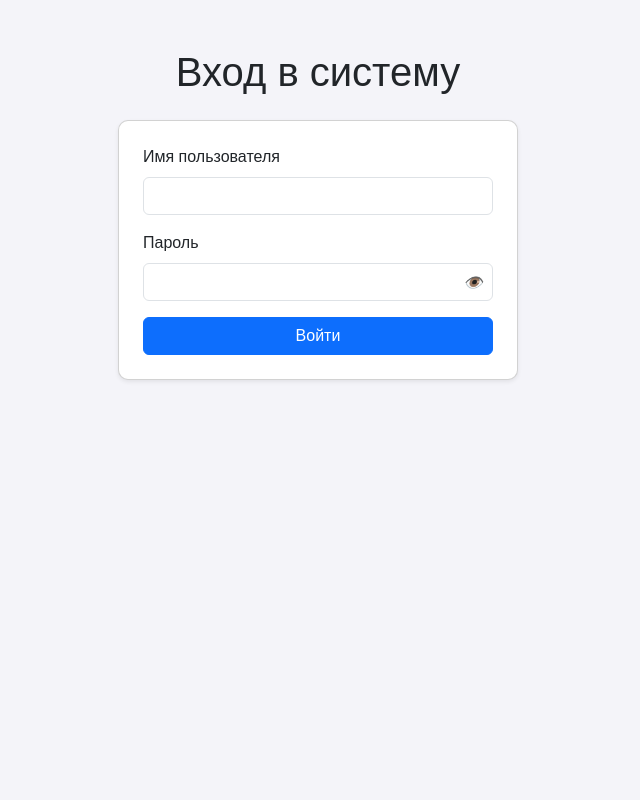
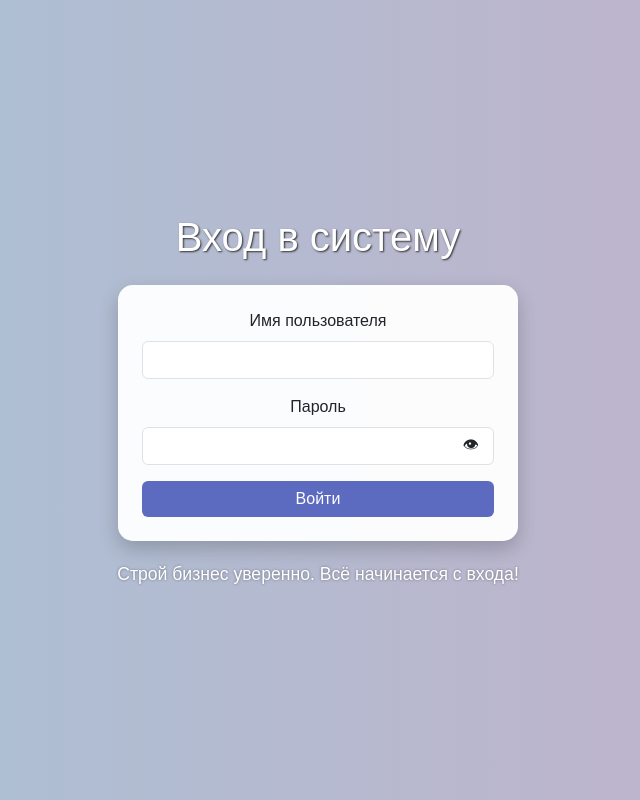
Before and after one commit to semionser/db1, a Flask app: page /login in a window 1280 px wide. Shown: the whole page, without its empty margins (322-962 px from the left). Run offline with Flask 3, Linux system fonts and the light colour scheme; parts of the project's set-up code (start-up, migrations or seed data) failed here and were passed over.

Commit message:
бновлён

```diff
--- a/templates/login.html
+++ b/templates/login.html
@@ -5,42 +5,99 @@
     <title>Вход</title>
     <link rel="icon" href="{{ url_for('static', filename='kit.ico') }}" type="image/x-icon">
     <meta name="viewport" content="width=device-width, initial-scale=1">
+
+    <!-- Bootstrap -->
     <link href="https://cdn.jsdelivr.net/npm/bootstrap@5.3.0/dist/css/bootstrap.min.css" rel="stylesheet">
+
+    <!-- Анимации и стили -->
     <style>
         body {
-            background-color: #f4f4f9;
-            font-family: Arial, sans-serif;
+    margin: 0;
+    padding: 0;
+    font-family: 'Arial', sans-serif;
+    background: linear-gradient(270deg, #F48FB1, #80DEEA);
+    background-size: 400% 400%;
+    animation: gradientBG 10s ease infinite;
+    min-height: 100vh;
+    display: flex;
+    align-items: center;
+    justify-content: center;
+}
+
+@keyframes gradientBG {
+    0% {background-position: 0% 50%;}
+    50% {background-position: 100% 50%;}
+    100% {background-position: 0% 50%;}
+}
+
+        .card {
+            border: none;
+            border-radius: 15px;
+            box-shadow: 0 8px 20px rgba(0, 0, 0, 0.2);
+            animation: fadeIn 1s ease forwards;
+            background-color: rgba(255, 255, 255, 0.95);
         }
 
-        .card {
-            border-radius: 10px;
+        @keyframes fadeIn {
+            from {opacity: 0; transform: translateY(-20px);}
+            to {opacity: 1; transform: translateY(0);}
         }
 
-        @media (max-width: 576px) {
-            h1 {
-                font-size: 1.5rem;
-            }
+        .form-control:focus {
+            box-shadow: 0 0 10px rgba(92, 107, 192, 0.6);
+            border-color: #5C6BC0;
+        }
 
-            .btn {
-                font-size: 0.9rem;
-            }
+        .btn-primary {
+            background-color: #5C6BC0;
+            border: none;
+            transition: background-color 0.3s ease;
+        }
+
+        .btn-primary:hover {
+            background-color: #3f51b5;
         }
 
         .eye-icon {
             position: absolute;
-            right: 10px;
-            top: 40px;
+            right: 15px;
+            top: 38px;
             cursor: pointer;
+            transition: transform 0.3s ease;
+        }
+
+        .eye-icon:hover {
+            transform: scale(1.2);
         }
 
         .password-container {
             position: relative;
         }
+
+        h1 {
+            text-shadow: 1px 1px 2px #333;
+            color: white;
+            animation: slideInDown 1s ease;
+        }
+
+        @keyframes slideInDown {
+            from {transform: translateY(-50px); opacity: 0;}
+            to {transform: translateY(0); opacity: 1;}
+        }
+         .motivational-text {
+            margin-top: 20px;
+            color: white;
+            text-align: center;
+            font-size: 1.1rem;
+            text-shadow: 0 0 3px rgba(0, 0, 0, 0.4);
+        }
+
     </style>
 </head>
 <body>
-<div class="container py-5">
-    <h1 class="mb-4 text-center">Вход в систему</h1>
+
+<div class="container text-center">
+    <h1 class="mb-4">Вход в систему</h1>
 
     {% if error %}
         <div class="alert alert-danger alert-dismissible fade show" role="alert">
@@ -49,7 +106,7 @@
         </div>
     {% endif %}
 
-    <form method="POST" class="card p-4 shadow-sm mx-auto" style="max-width: 400px;">
+    <form method="POST" class="card p-4 mx-auto" style="max-width: 400px;">
         <div class="mb-3">
             <label class="form-label">Имя пользователя</label>
             <input type="text" name="username" class="form-control" required>
@@ -58,29 +115,34 @@
         <div class="mb-3 password-container">
             <label class="form-label">Пароль</label>
             <input type="password" name="password" class="form-control" required id="password-input">
-            <i class="eye-icon" id="eye-icon" onclick="togglePasswordVisibility()">👁️</i>
+            <span class="eye-icon" id="eye-icon" onclick="togglePasswordVisibility()">👁</span>
         </div>
 
         <button type="submit" class="btn btn-primary w-100">Войти</button>
     </form>
+    <div class="motivational-text">
+        Строй бизнес уверенно. Всё начинается с входа!
+    </div>
 </div>
 
+
+<!-- Скрипт для отображения пароля -->
 <script>
     function togglePasswordVisibility() {
-        var passwordInput = document.getElementById('password-input');
-        var eyeIcon = document.getElementById('eye-icon');
+        const passwordInput = document.getElementById('password-input');
+        const eyeIcon = document.getElementById('eye-icon');
 
-        // Переключаем тип input (password / text)
         if (passwordInput.type === 'password') {
             passwordInput.type = 'text';
-            eyeIcon.textContent = '🙈';  // меняем иконку на закрытый глаз
+            eyeIcon.textContent = '🙈';
         } else {
             passwordInput.type = 'password';
-            eyeIcon.textContent = '👁️';  // восстанавливаем иконку открытого глаза
+            eyeIcon.textContent = '👁';
         }
     }
 </script>
 
+<!-- Bootstrap JS -->
 <script src="https://cdn.jsdelivr.net/npm/bootstrap@5.3.0/dist/js/bootstrap.bundle.min.js"></script>
 </body>
 </html>
```
Also changed, not shown: templates/analytics.html (+66 -3 lines).
